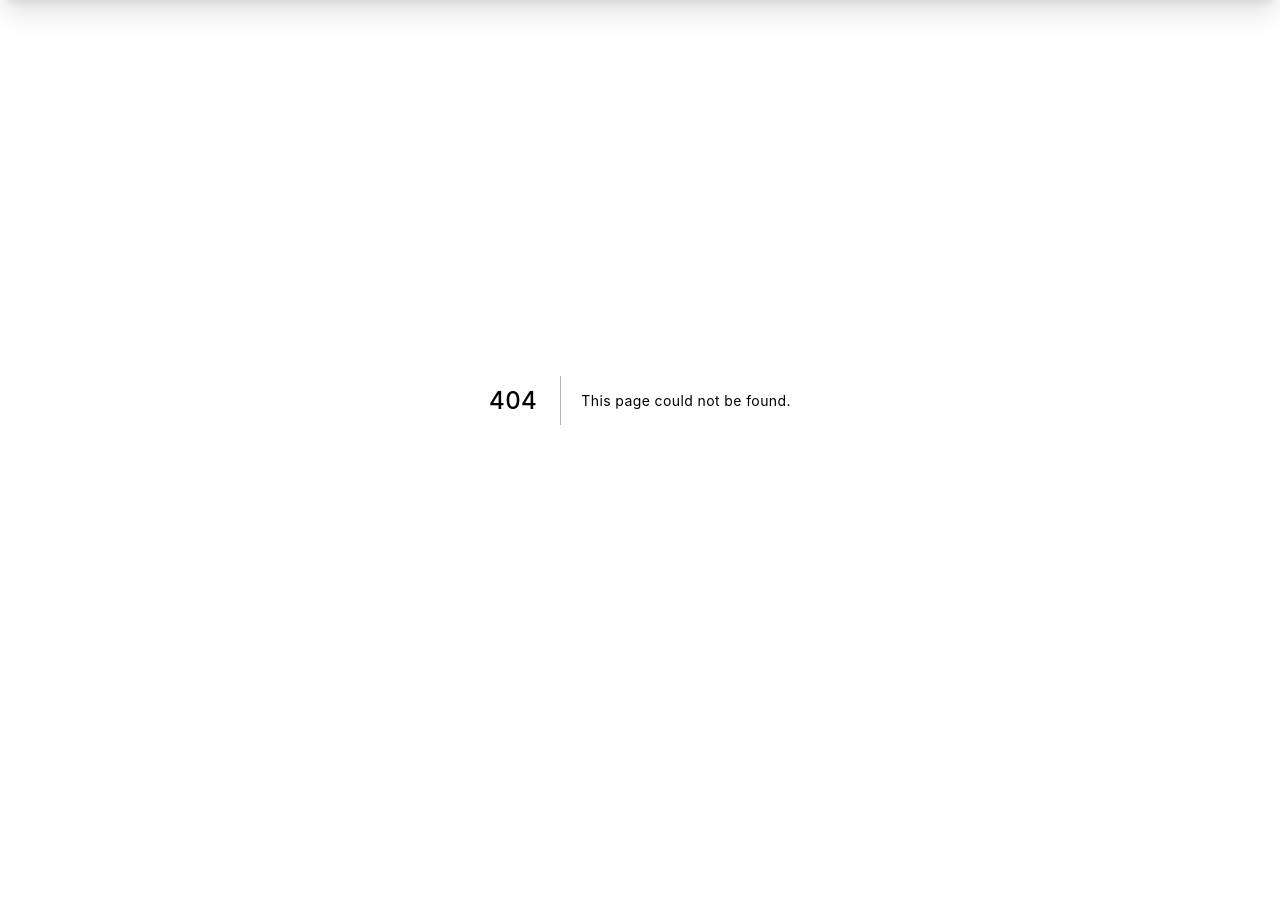
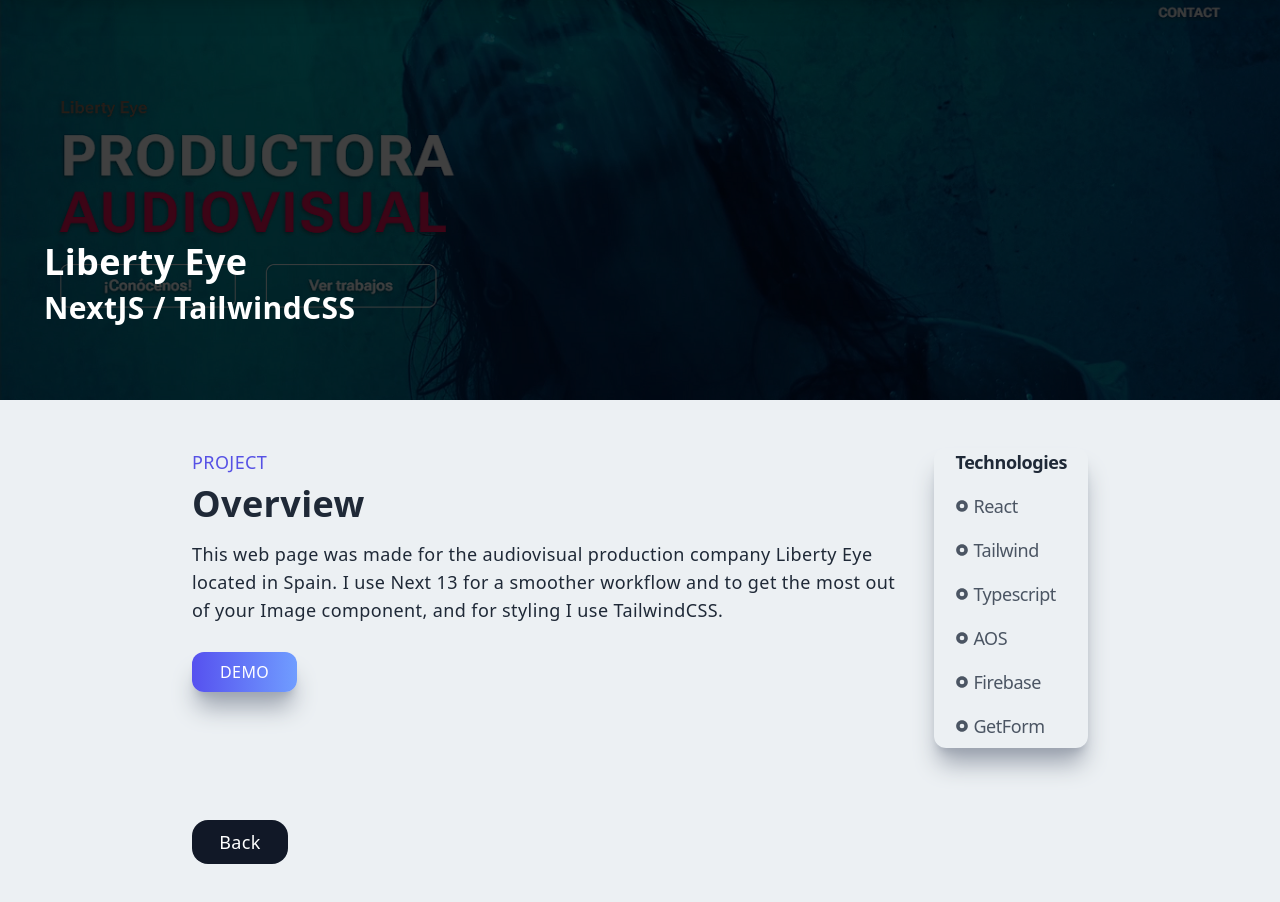
Before and after one commit to agustinpetrillo/portfolio, a Next.js app: page /LibertyEye in a window 1280 px wide. Before the commit this address had no page. Shown: the top 902 px of the page. Before the commit the page ends 800 px from the top, so only its background shows below. Built offline with nearby package versions, Linux system fonts and the light colour scheme.

Commit message:
new projects added

```diff
--- a/components/FourthSection.tsx
+++ b/components/FourthSection.tsx
@@ -1,13 +1,13 @@
 import Background from "./Background";
 import Container from "./Container";
 import dynamic from "next/dynamic";
-import focusAgency from "../public/assets/projects/focus-agency.png";
+import libertyEye from "../public/assets/projects/liberty-eye.png";
 import portfolio from "../public/assets/projects/portfolio.png";
-import gameQuiz from "../public/assets/projects/game-quiz.png";
+// import gameQuiz from "../public/assets/projects/game-quiz.png";
 import weatherApp from "../public/assets/projects/weather-app.png";
 import netflixClone from "../public/assets/projects/netflix-clone.png";
 import eCommerce from "../public/assets/projects/e-commerce.png";
-import wordleGame from "../public/assets/projects/wordle-game.png";
+// import wordleGame from "../public/assets/projects/wordle-game.png";
 import testing from "../public/assets/projects/testing.png";
 const ProjectsBuilt = dynamic(() => import("./ProjectsBuilt"));
 import en from "../translations/fourth-section/en.json";
@@ -52,10 +52,10 @@ const FourthSection = () => {
             data-aos="fade"
           >
             <ProjectsBuilt
-              title="Focus Agency"
-              backgroundImage={focusAgency}
+              title="Liberty Eye"
+              backgroundImage={libertyEye}
               framework="NextJS"
-              projectUrl="/FocusAgency"
+              projectUrl="/LibertyEye"
             />
             <ProjectsBuilt
               title="This Portfolio"
@@ -69,12 +69,12 @@ const FourthSection = () => {
               framework="NextJS"
               projectUrl="/Ecommerce"
             />
-            <ProjectsBuilt
+            {/* <ProjectsBuilt
               title="Wordle Game"
               backgroundImage={wordleGame}
               framework="Vite"
               projectUrl="/WordleGame"
-            />
+            /> */}
             <ProjectsBuilt
               title="Netflix Clone"
               backgroundImage={netflixClone}
@@ -87,12 +87,12 @@ const FourthSection = () => {
               framework="NextJS"
               projectUrl="/WeatherApp"
             />
-            <ProjectsBuilt
+            {/* <ProjectsBuilt
               title="Game Quiz"
               backgroundImage={gameQuiz}
               framework="NextJS"
               projectUrl="/GameQuiz"
-            />
+            /> */}
           </div>
           <h4 className="py-4" data-aos="fade">
             Testing
--- a/pages/FocusAgency.tsx
+++ b/pages/LibertyEye.tsx
@@ -1,7 +1,7 @@
 import Image from "next/image";
 import Background from "../components/Background";
 import Container from "../components/Container";
-import focusAgency from "../public/assets/projects/focus-agency.png";
+import libertyEye from "../public/assets/projects/liberty-eye.png";
 import Link from "next/link";
 import { RiRadioButtonFill } from "react-icons/ri";
 import en from "../translations/focus/en.json";
@@ -9,7 +9,7 @@ import es from "../translations/focus/es.json";
 import { useRouter } from "next/router";
 import { useEffect } from "react";
 
-const FocusAgency = () => {
+const LibertyEye = () => {
   const router = useRouter();
   const { locale } = router;
   const translate = locale === "en" ? en : es;
@@ -21,14 +21,14 @@ const FocusAgency = () => {
       <div className="w-full h-[50vh] relative">
         <div className="absolute top-0 left-0 w-full h-[50vh] bg-black/75">
           <Image
-            src={focusAgency}
+            src={libertyEye}
             alt="/"
             layout="fill"
             objectFit="cover"
             className="absolute -z-10"
           />
           <div className="absolute top-[70%] max-w-[1240px] w-full left-[50%] right-[50%] translate-x-[-50%] translate-y-[-50%] text-white z-10 p-2 px-6">
-            <h2 className="py-2">Focus Agency</h2>
+            <h2 className="py-2">Liberty Eye</h2>
             <h3>NextJS / TailwindCSS</h3>
           </div>
         </div>
@@ -68,6 +68,12 @@ const FocusAgency = () => {
               <p className="flex items-center py-2 tracking-tight text-gray-600">
                 <RiRadioButtonFill className="pr-1" /> AOS
               </p>
+              <p className="flex items-center py-2 tracking-tight text-gray-600">
+                <RiRadioButtonFill className="pr-1" /> Firebase
+              </p>
+              <p className="flex items-center py-2 tracking-tight text-gray-600">
+                <RiRadioButtonFill className="pr-1" /> GetForm
+              </p>
             </div>
           </div>
         </div>
@@ -83,4 +89,4 @@ const FocusAgency = () => {
   );
 };
 
-export default FocusAgency;
+export default LibertyEye;
--- a/translations/focus/en.json
+++ b/translations/focus/en.json
@@ -1,7 +1,7 @@
 {
   "first": "Project",
   "second": "Overview",
-  "description": "This was my first Landing Page project and my first job as a Front-End developer. It was mainly developed using the Nuxt framework, using Vue. Several libraries were employed, such as TailwindCSS (HTML based style) and AOS (animation on scroll). I decided to move this web app to Next since I am currently in the processing of learning the intricacies of this framework. It also includes a completely functional form where you can directly contact the company to hire its services or ask anything you'd like.",
+  "description": "This web page was made for the audiovisual production company Liberty Eye located in Spain. I use Next 13 for a smoother workflow and to get the most out of your Image component, and for styling I use TailwindCSS.",
   "back": "Back",
   "code": "Code",
   "tecnologies": "Technologies",
--- a/translations/focus/es.json
+++ b/translations/focus/es.json
@@ -1,7 +1,7 @@
 {
   "first": "Proyecto",
   "second": "Desarrollo",
-  "description": "Esta fue mi primera Landing Page y mi primer trabajo como desarrollador Front-End. Fue principalmente desarrollada en el framework Nuxt, utilizando Vue. Se utilizaron varias librerias como TailwindCSS para el estilado directo desde HTML y AOS (animation on scroll). Es un proyecto Landing Page. Decidí migrar está aplicación web a Next ya que me estoy profundizando mucho mas en este framework. Cuenta con un formulario totalmente funcional donde puedes contactarte directamente con la empresa para contratar sus servicios o para consultar cualquier duda que tengas.",
+  "description": "Esta pagina web fue realizada para la productora audiovisual Liberty Eye ubicada en España. Utilicé Next 13 para tener un workflow más fluido y poder sacarle el mayor provecho a su componente Image, y para el estilado utilicé TailwindCSS.",
   "back": "Atras",
   "code": "Codigo",
   "tecnologies": "Tecnologías",
```
Also changed, not shown: public/assets/projects/liberty-eye.png (added).
